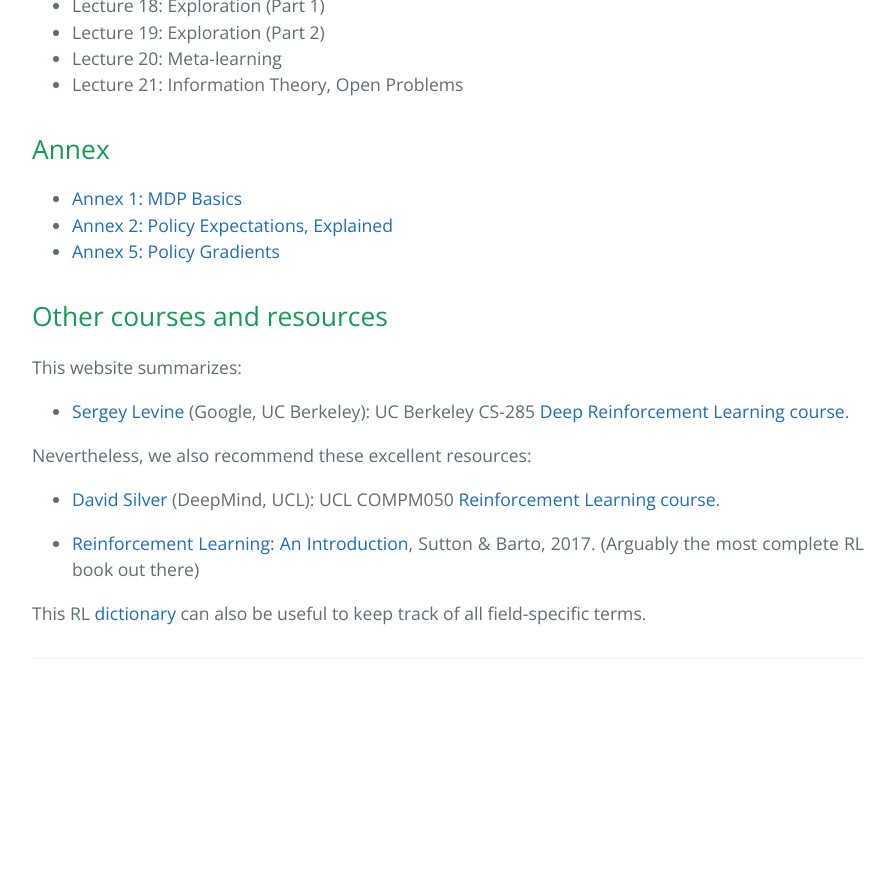
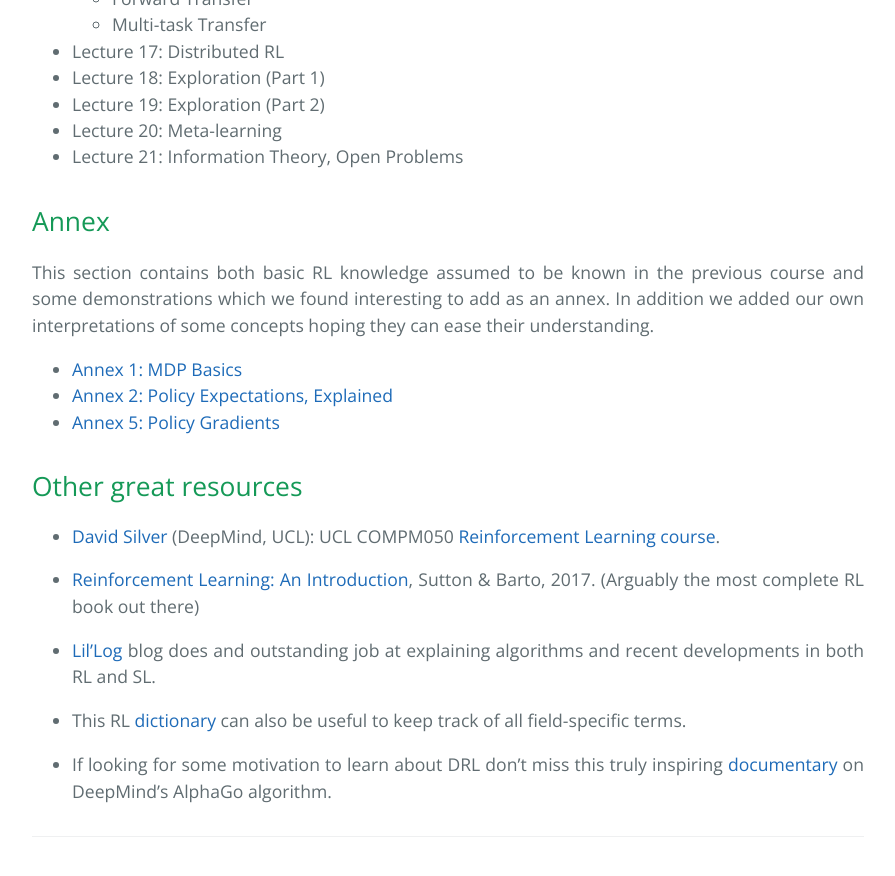
Before and after one commit to CampusAI/CampusAI.github.io, a Jekyll site: the page built from lectures.md, in a window 1280 px wide and 900 px high, scrolled down 2215 px. Shown: the top 876 px of the window, without its empty margins (192-1087 px from the left). Built offline with Jekyll 4.4.1, drawn with Linux system fonts in a browser that asks for light colours; before the commit the page ends 2938 px from its top, so only the background shows below that; some of the changed text lies outside the part shown.

Commit message:
Reshaped lectures page

```diff
--- a/lectures.md
+++ b/lectures.md
@@ -1,10 +1,12 @@
 ---
 layout: page
-title: Lectures
-permalink: /lectures/
+title: Theory
+permalink: /theory/
 ---
 
-## Notes from Sergey Levine UC Berkeley CS-285
+## Lecture notes from Sergey Levine UC Berkeley CS-285 (2019)
+
+In this section you can find our summaries from [Sergey Levine](https://people.eecs.berkeley.edu/~svlevine/) (Google, UC Berkeley): UC Berkeley CS-285 [Deep Reinforcement Learning course](http://rail.eecs.berkeley.edu/deeprlcourse/).
 
 - [Lecture 1: Introduction](/lectures/lecture1)
     - Supervised Learning vs RL
@@ -75,19 +77,23 @@ permalink: /lectures/
 - Lecture 21: Information Theory, Open Problems
 
 ## Annex
+
+This section contains both basic RL knowledge assumed to be known in the previous course and some demonstrations which we found interesting to add as an annex.
+In addition we added our own interpretations of some concepts hoping they can ease their understanding.
+
 - [Annex 1: MDP Basics](/lectures/basic_concepts)
 - [Annex 2: Policy Expectations, Explained](/lectures/policy_expectations)
 - [Annex 5: Policy Gradients](/lectures/policy_gradients_annex)
 
 
-## Other courses and resources
+## Other great resources
 
-This website summarizes:
-- [Sergey Levine](https://people.eecs.berkeley.edu/~svlevine/) (Google, UC Berkeley): UC Berkeley CS-285 [Deep Reinforcement Learning course](http://rail.eecs.berkeley.edu/deeprlcourse/).
-
-Nevertheless, we also recommend these excellent resources:
 - [David Silver](http://www0.cs.ucl.ac.uk/staff/d.silver/web/Home.html) (DeepMind, UCL): UCL COMPM050 [Reinforcement Learning course](http://www0.cs.ucl.ac.uk/staff/d.silver/web/Teaching.html).
 
 - [Reinforcement Learning: An Introduction](http://incompleteideas.net/book/bookdraft2017nov5.pdf), Sutton & Barto, 2017. (Arguably the most complete RL book out there)
 
-This RL [dictionary](https://towardsdatascience.com/the-complete-reinforcement-learning-dictionary-e16230b7d24e) can also be useful to keep track of all field-specific terms.
+- [Lil'Log](https://lilianweng.github.io/lil-log/) blog does and outstanding job at explaining algorithms and recent developments in both RL and SL.
+
+- This RL [dictionary](https://towardsdatascience.com/the-complete-reinforcement-learning-dictionary-e16230b7d24e) can also be useful to keep track of all field-specific terms.
+
+- If looking for some motivation to learn about DRL don't miss this truly inspiring [documentary](https://www.youtube.com/watch?v=WXuK6gekU1Y) on DeepMind's AlphaGo algorithm.
```
